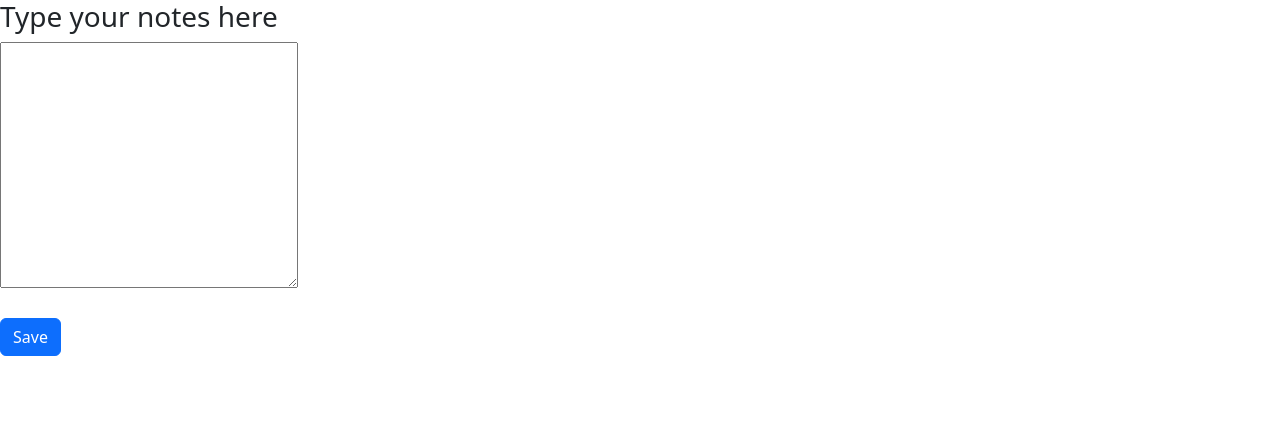
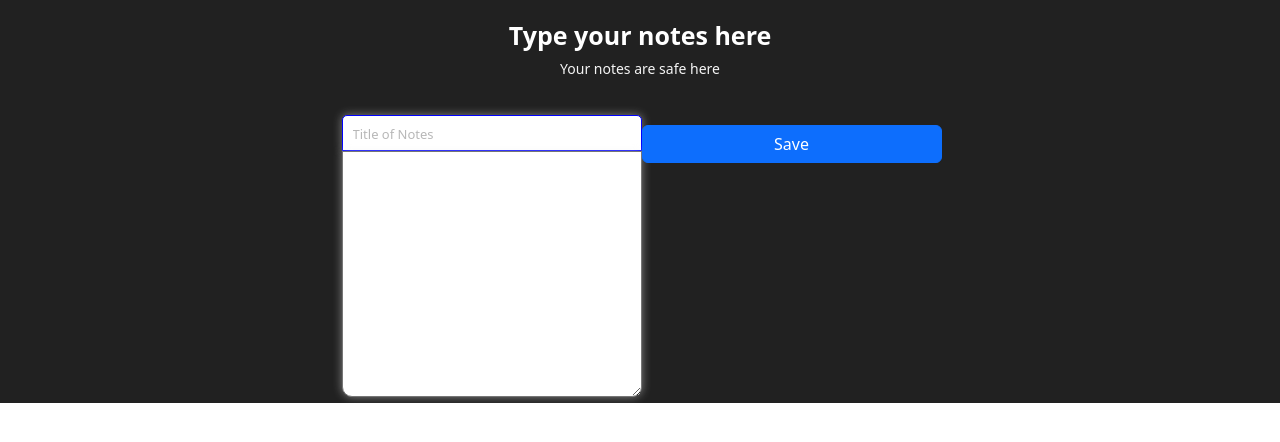
Before and after one commit to ChukwudiNebo/My-note-app, a React (Create React App) app: page / in a window 1280 px wide. Shown: the top 442 px of the page. Built offline with nearby package versions, Linux system fonts and the light colour scheme.

Commit message:
changed the Ui

```diff
--- a/public/index.html
+++ b/public/index.html
@@ -10,10 +10,13 @@
       content="Web site created using create-react-app"
     />
     <link rel="apple-touch-icon" href="%PUBLIC_URL%/logo192.png" />
-    <!--
-      manifest.json provides metadata used when your web app is installed on a
-      user's mobile device or desktop. See https://developers.google.com/web/fundamentals/web-app-manifest/
-    -->
+    <link rel="preconnect" href="https://fonts.googleapis.com" />
+    <link rel="preconnect" href="https://fonts.gstatic.com" crossorigin />
+    <link
+      href="https://fonts.googleapis.com/css2?family=Roboto:ital,wght@0,100;0,300;0,400;0,500;0,700;0,900;1,100;1,300;1,400;1,500;1,700;1,900&display=swap"
+      rel="stylesheet"
+    />
+
     <link rel="manifest" href="%PUBLIC_URL%/manifest.json" />
     <!--
       Notice the use of %PUBLIC_URL% in the tags above.
--- a/src/Note/Note.js
+++ b/src/Note/Note.js
@@ -41,15 +41,24 @@ const Note = (e) => {
   };
 
   const deleteNote = (index) => {
-    const removeItemFromArray = notes.filter((element,i)=>index!==i)
-    setNotes(removeItemFromArray)
+    const removeItemFromArray = notes.filter((element, i) => index !== i);
+    setNotes(removeItemFromArray);
   };
 
   return (
     <>
+      <div className="note">
+        <div className="note__header">
+          <h3>Type your notes here</h3>
+          <p>Your notes are safe here</p>
+        </div>
+        <div className="d-flex flex-wrap justify-content-center note__section">
+          <form action="">
             <div>
-        <h3>Type your notes here</h3>
-        <div>
+              <div className="">
+                <input type="text" placeholder="Title of Notes" />
+              </div>
+              <div className="">
                 <textarea
                   name="textarea"
                   id={textarea.id}
@@ -59,17 +68,21 @@ const Note = (e) => {
                   onChange={(e) => onChange(e)}
                 />
               </div>
+            </div>
+          </form>
           <div>
             <div>
               <button
                 type="submit"
-              className="btn btn-primary mt-4"
+                className="btn btn-primary"
                 onClick={onClick}
               >
                 Save
               </button>
             </div>
           </div>
+        </div>
+        {/*  */}
         <div>
           <div>
             {notes.map((item, index) => (
--- a/src/Note/note.css
+++ b/src/Note/note.css
@@ -0,0 +1,69 @@
+@media screen and (min-width: 100px) {
+  .note {
+    background-color: rgba(0, 0, 0, 0.87);
+    margin-left: auto;
+    margin-right: auto;
+  }
+  .note__header {
+    padding: 20px;
+    text-align: center;
+  }
+  .note__header h3 {
+    color: white;
+    font-weight: bold;
+    font-size: 25px;
+  }
+  .note__header p {
+    color: whitesmoke;
+    font-size: 14px;
+  }
+  .note__section {
+    margin-left: 3px;
+    /* position: relative;
+        left: 50%;
+        transform: translateX(-50%);
+        -webkit-transform: translateX(-50%);
+        -moz-transform: translateX(-50%);
+        -ms-transform: translateX(-50%);
+        -o-transform: translateX(-50%); */
+  }
+  input {
+    width: 300px;
+    border: 1px solid blue;
+    box-shadow: 0px 0px 10px rgba(245, 245, 245, 0.457);
+    padding: 5px;
+    padding-left: 10px;
+    border-top-left-radius: 5px;
+    border-top-right-radius: 5px;
+  }
+
+  input::placeholder {
+    font-size: 13px;
+    color: #77777787;
+    /* font-weight: bold; */
+  }
+
+  textarea {
+    padding-left: 10px;
+    width: 300px;
+    box-shadow: 0px 0px 10px rgba(245, 245, 245, 0.457);
+    border-bottom-left-radius: 10px;
+    border-bottom-right-radius: 10px;
+  }
+
+  .btn-primary {
+    margin-top: 10px;
+    margin-bottom: 80px;
+    width: 300px;
+    margin-left: auto;
+    margin-right: auto;
+  }
+}
+@media screen and (min-width: 576px) {
+}
+@media screen and (min-width: 768px) {
+}
+@media screen and (min-width: 992px) {
+}
+@media screen and (min-width: 1200px) {
+}
```
Lines whose indentation alone changed are shown as unchanged.
